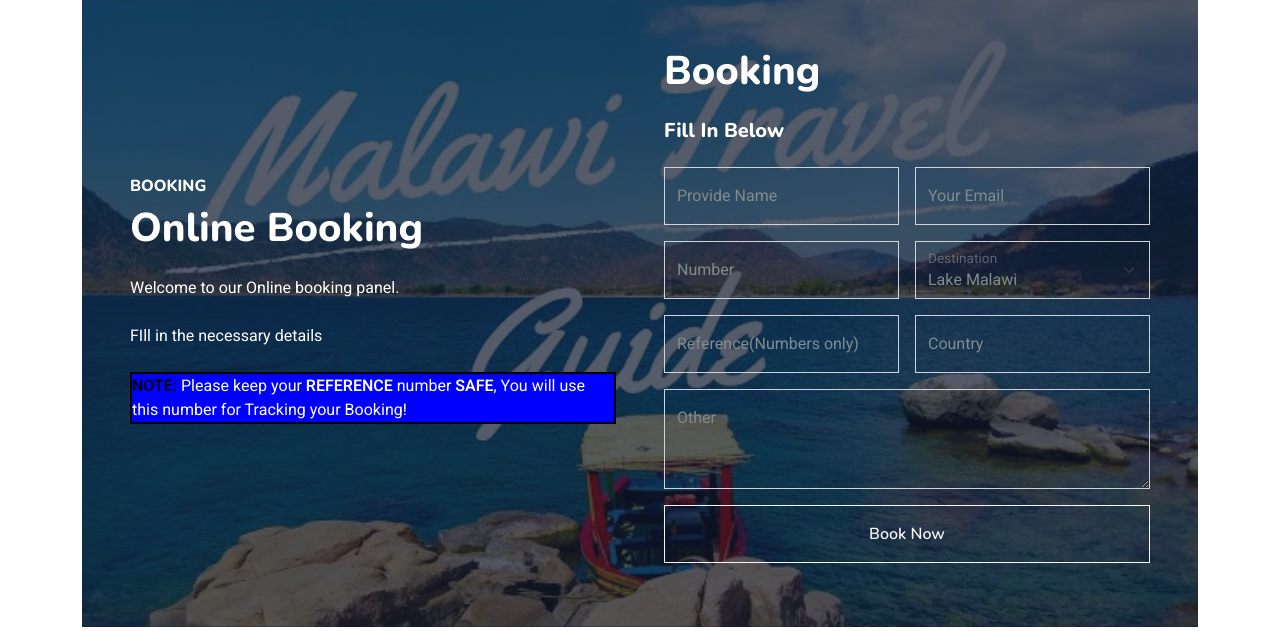
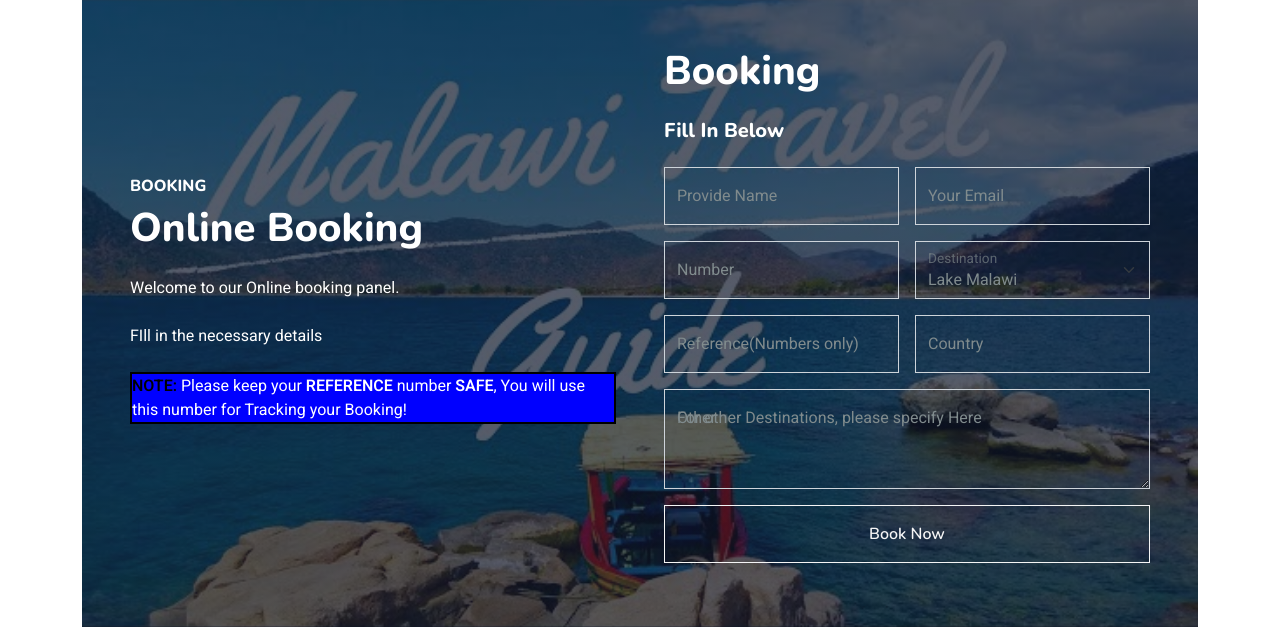
Before and after one commit to manzy1/Destination_Malawi, a PHP site: page /Destination_Malawi/booking.php in a window 1280 px wide. Shown: the part 694-1325 px from the top of the page. Run offline with PHP 8.4, Linux system fonts and the light colour scheme; some libraries are stand-ins or nearby versions.

Commit message:
Booking page

```diff
--- a/booking.php
+++ b/booking.php
@@ -159,6 +159,7 @@
                                         <div class="form-floating">
                                             <textarea class="form-control bg-transparent" placeholder="For other Destinations, please specify Here" id="message" style="height: 100px" name="Notes"></textarea>
                                             <label for="message">Other</label>
+                                            <label for="message">For other Destinations, please specify Here</label>
                                         </div>
                                     </div>
                                     <div class="col-12">
```
